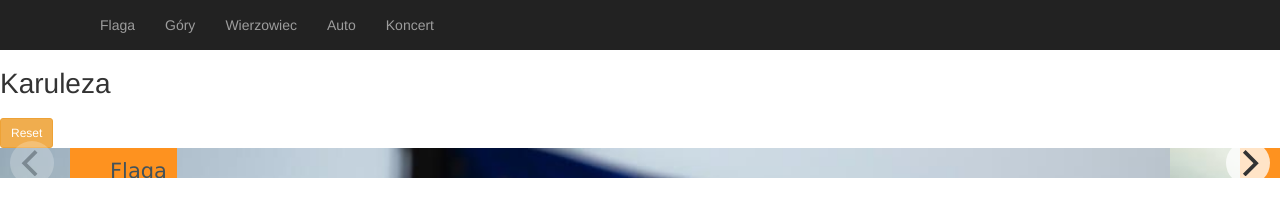
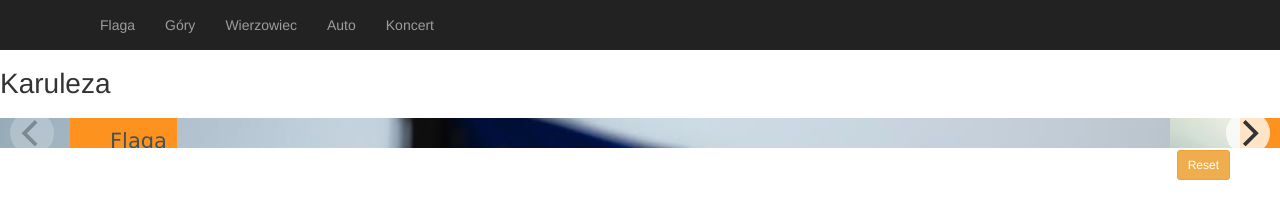
Before and after one commit to parapetowy/karuzela1, a website with bundled scripts: page index.html in a window 1280 px wide. Built offline with nearby package versions, Linux system fonts and the light colour scheme.

Commit message:
Update style.css

```diff
--- a/css/style.css
+++ b/css/style.css
@@ -38,7 +38,7 @@
   display: none;
 }
 
-.buttonReset {
+.button-reset {
   position: absolute;
   right: 50px;
   top: 150px;
```
